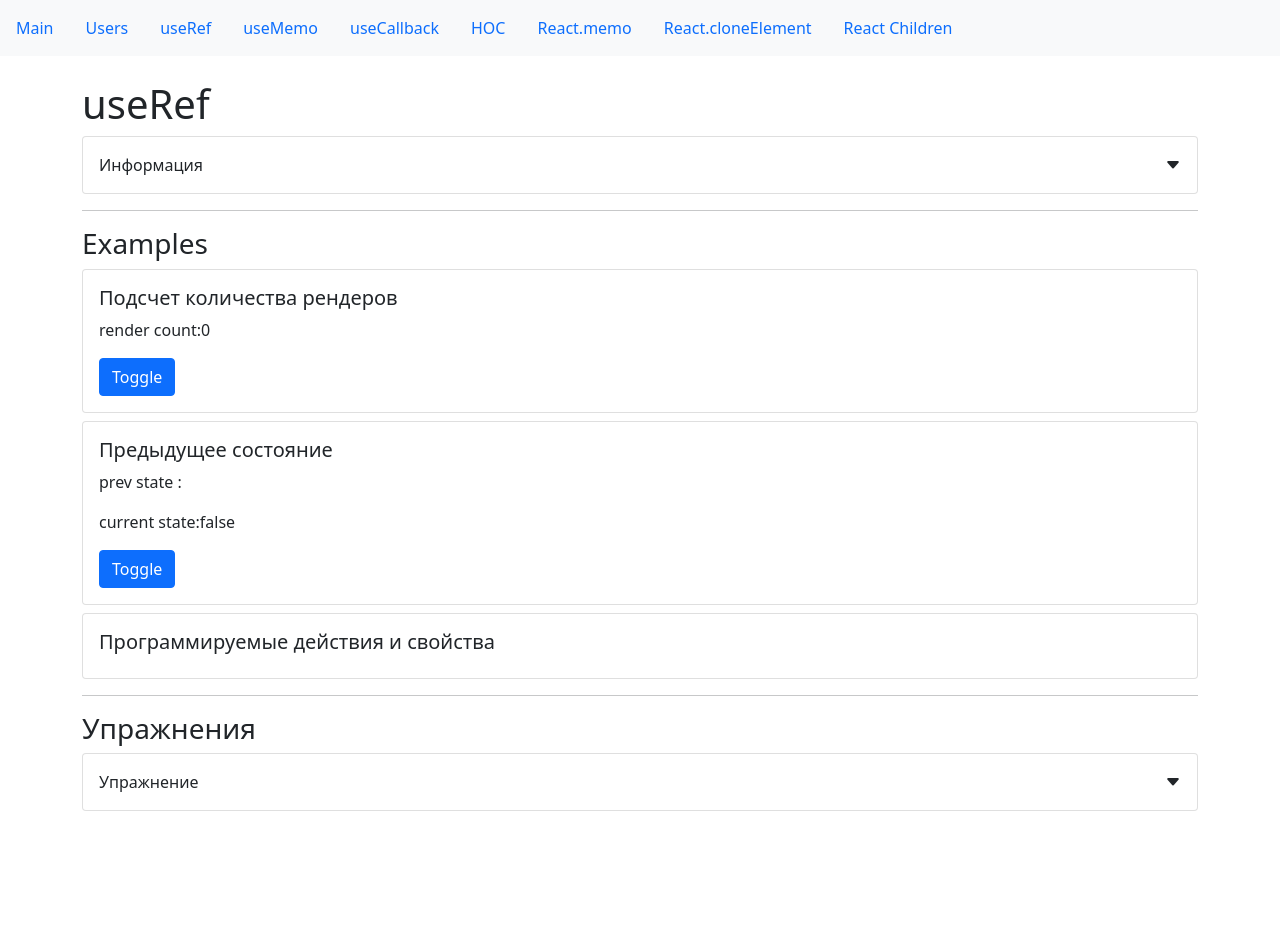
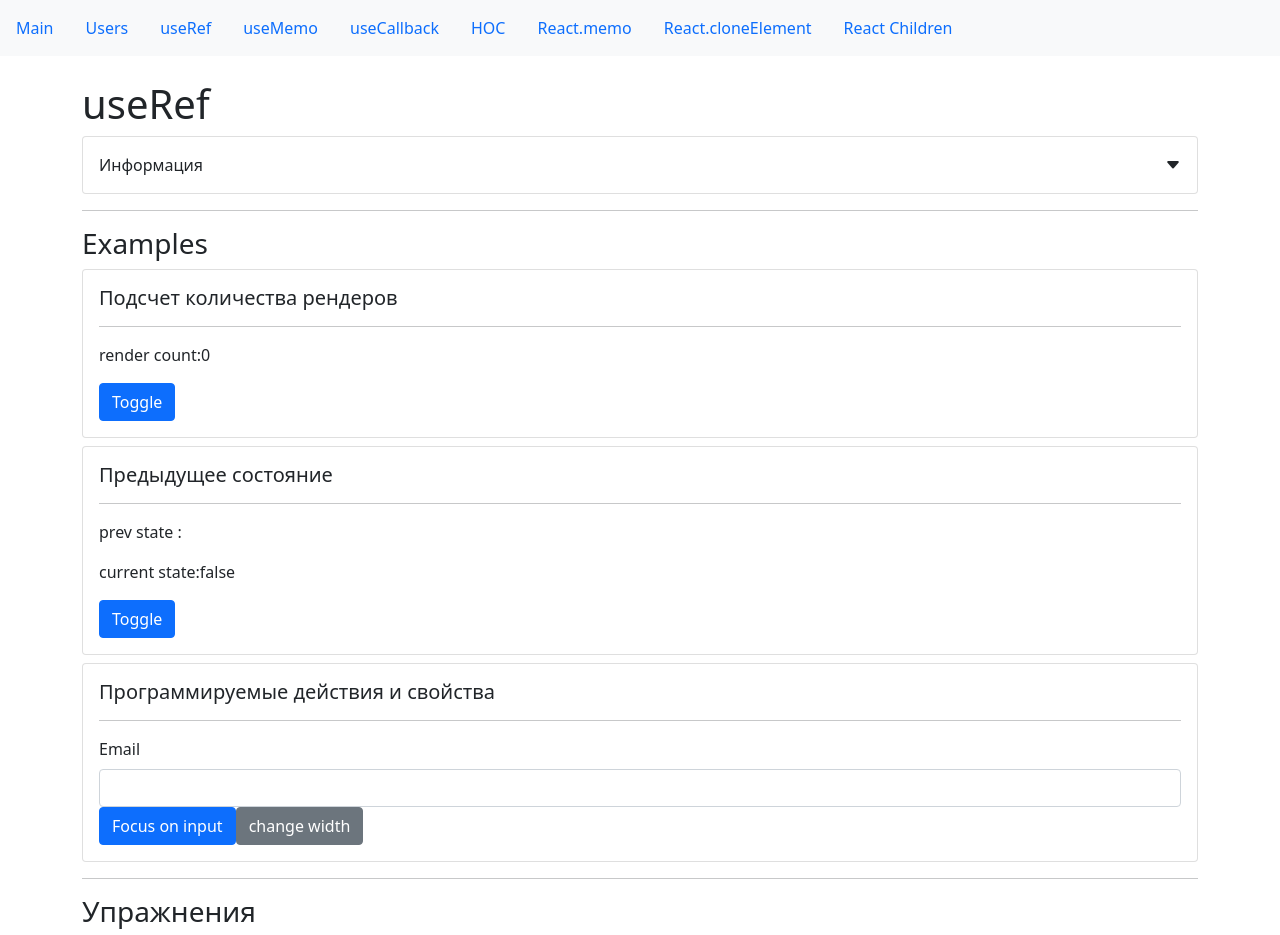
Before and after one commit to LisPavel/react-hooks, a React (Create React App) app: page /useRef in a window 1280 px wide. Shown: the top 935 px of the page. Before the commit the page ends 879 px from the top, so only its background shows below. Built offline with nearby package versions, Linux system fonts and the light colour scheme.

Commit message:
reference on element

```diff
--- a/src/app/components/examples/useRef/prevState.jsx
+++ b/src/app/components/examples/useRef/prevState.jsx
@@ -1,6 +1,7 @@
 import React, { useRef, useState, useEffect } from "react";
 import CardWrapper from "../../common/Card";
 import SmallTitle from "../../common/typografy/smallTitle";
+import Divider from "../../common/divider";
 const PrevStateExample = () => {
     const prevState = useRef("");
     const [defState, setDefState] = useState("false");
@@ -12,6 +13,7 @@
     return (
         <CardWrapper>
             <SmallTitle>Предыдущее состояние</SmallTitle>
+            <Divider />
             <p>prev state :{prevState.current}</p>
             <p>current state:{defState}</p>
             <button className="btn btn-primary" onClick={toggleDefState}>
--- a/src/app/components/examples/useRef/programmableActions.jsx
+++ b/src/app/components/examples/useRef/programmableActions.jsx
@@ -1,12 +1,40 @@
-import React from "react";
+import React, { useRef } from "react";
 import CardWrapper from "../../common/Card";
 import SmallTitle from "../../common/typografy/smallTitle";
+import Divider from "../../common/divider";
 const ProgrammableActionsExample = () => {
+    const inputRef = useRef();
+    const handleClick = () => {
+        // console.log(inputRef);
+        inputRef.current?.focus();
+    };
+
+    const handleChangeWidth = () => {
+        inputRef.current.style.width = "100px";
+    };
+
     return (
         <CardWrapper>
             <SmallTitle className="card-title">
                 Программируемые действия и свойства
             </SmallTitle>
+            <Divider />
+            <label htmlFor="email" className="form-label">
+                Email
+            </label>
+            <input
+                type="email"
+                className="form-control"
+                id="email"
+                name="email"
+                ref={inputRef}
+            />
+            <button className="btn btn-primary" onClick={handleClick}>
+                Focus on input
+            </button>
+            <button className="btn btn-secondary" onClick={handleChangeWidth}>
+                change width
+            </button>
         </CardWrapper>
     );
 };
--- a/src/app/components/examples/useRef/renderCount.jsx
+++ b/src/app/components/examples/useRef/renderCount.jsx
@@ -1,6 +1,7 @@
 import React, { useRef, useState, useEffect } from "react";
 import CardWrapper from "../../common/Card";
 import SmallTitle from "../../common/typografy/smallTitle";
+import Divider from "../../common/divider";
 const RenderCountExample = () => {
     const ref = useRef(0);
     const [defState, setDefState] = useState(false);
@@ -13,6 +14,7 @@
     return (
         <CardWrapper>
             <SmallTitle>Подсчет количества рендеров</SmallTitle>
+            <Divider />
             <p>render count:{ref.current}</p>
             <button className="btn btn-primary" onClick={toggleDefState}>
                 Toggle {defState}
```
